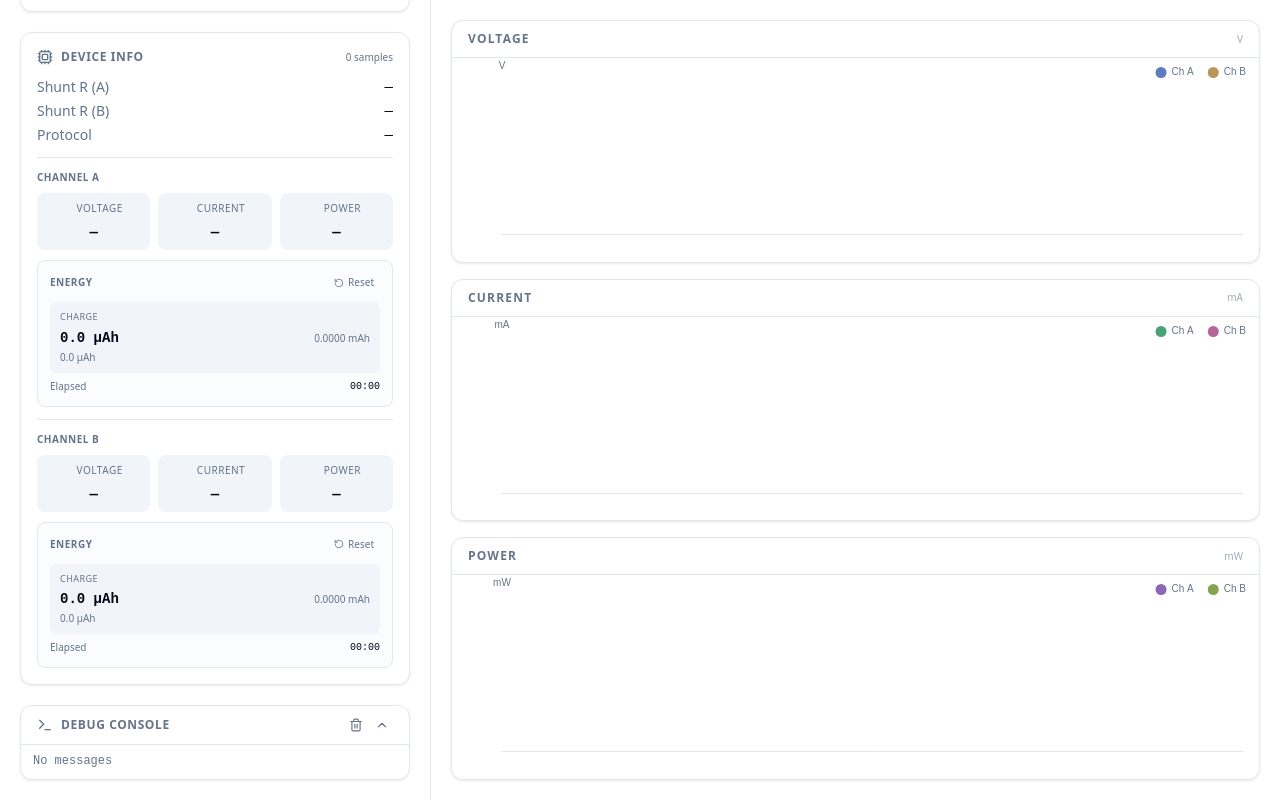
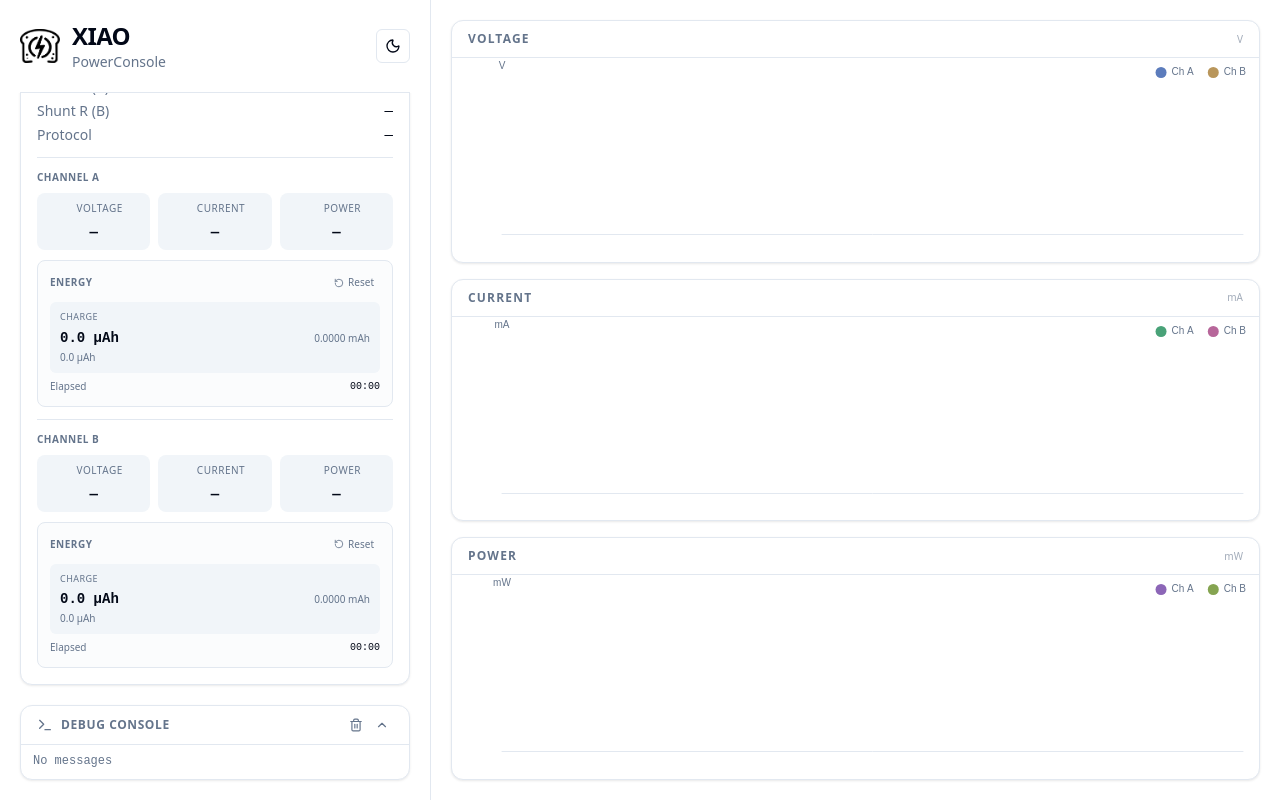
Before and after one commit to nicho810/XIAO-PowerConsole-Web, a React (Vite) app: page / in a window 1280 px wide. Built offline with nearby package versions, Linux system fonts and the light colour scheme.

Commit message:
feat(sidebar): 顶部栏固定 + 加入 XPB logo
标题栏从滚动区抽离，内容区独立滚动；
新增 XPB logo，用 theme state 控制反色（规避 Tailwind v4 dark: 与 .dark class 不同步问题）

```diff
--- a/src/app.tsx
+++ b/src/app.tsx
@@ -54,7 +54,7 @@ export function App() {
 
       {/* 左 — 信息区 */}
       <div
-        className="overflow-y-auto p-5 flex-shrink-0"
+        className="flex flex-col flex-shrink-0 overflow-hidden"
         style={{ width: leftPx }}
       >
         <Sidebar />
--- a/src/components/layout/sidebar.tsx
+++ b/src/components/layout/sidebar.tsx
@@ -15,12 +15,16 @@ export function Sidebar() {
   const { theme, toggle } = useTheme();
 
   return (
-    <aside className="flex flex-col gap-5">
-      {/* ── 标题 + 主题切换 ─────────────────────────────────── */}
+    <aside className="flex flex-col h-full overflow-hidden">
+      {/* ── 标题 + 主题切换（固定不滚动）───────────────────────── */}
+      <div className="flex-shrink-0 px-5 pt-5">
         <div className="flex items-center justify-between">
+          <div className="flex items-center gap-3">
+            <img src="/XPB-logo.png" alt="XPB Logo" className={`w-10 h-10 object-contain ${theme === 'dark' ? 'invert' : ''}`} />
             <div>
               <h1 className="text-2xl font-bold tracking-tight">XIAO</h1>
               <p className="text-sm text-[hsl(var(--muted-foreground))]">PowerConsole</p>
+            </div>
           </div>
           <button
             onClick={toggle}
@@ -30,12 +34,15 @@ export function Sidebar() {
             {theme === 'light' ? <Moon className="w-4 h-4" /> : <Sun className="w-4 h-4" />}
           </button>
         </div>
+        <hr className="border-[hsl(var(--border))] mt-5" />
+      </div>
 
-      <hr className="border-[hsl(var(--border))]" />
-
+      {/* ── 可滚动内容区 ─────────────────────────────────────── */}
+      <div className="flex-1 overflow-y-auto px-5 pb-5 pt-5 flex flex-col gap-5">
         <ConnectionPanel />
         <DeviceInfo />
         <DebugConsole />
+      </div>
     </aside>
   );
 }
```
Also changed, not shown: public/XPB-logo.png (added). Lines whose indentation alone changed are shown as unchanged.
